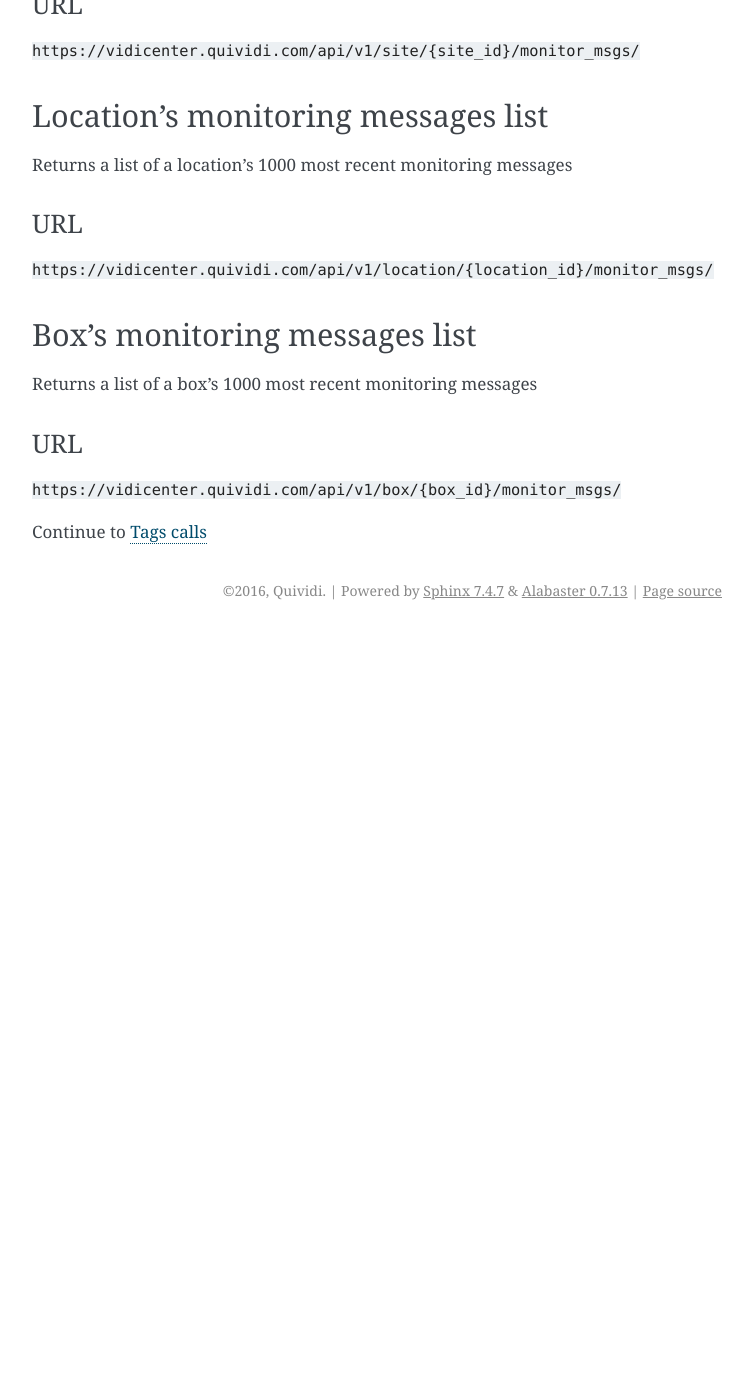
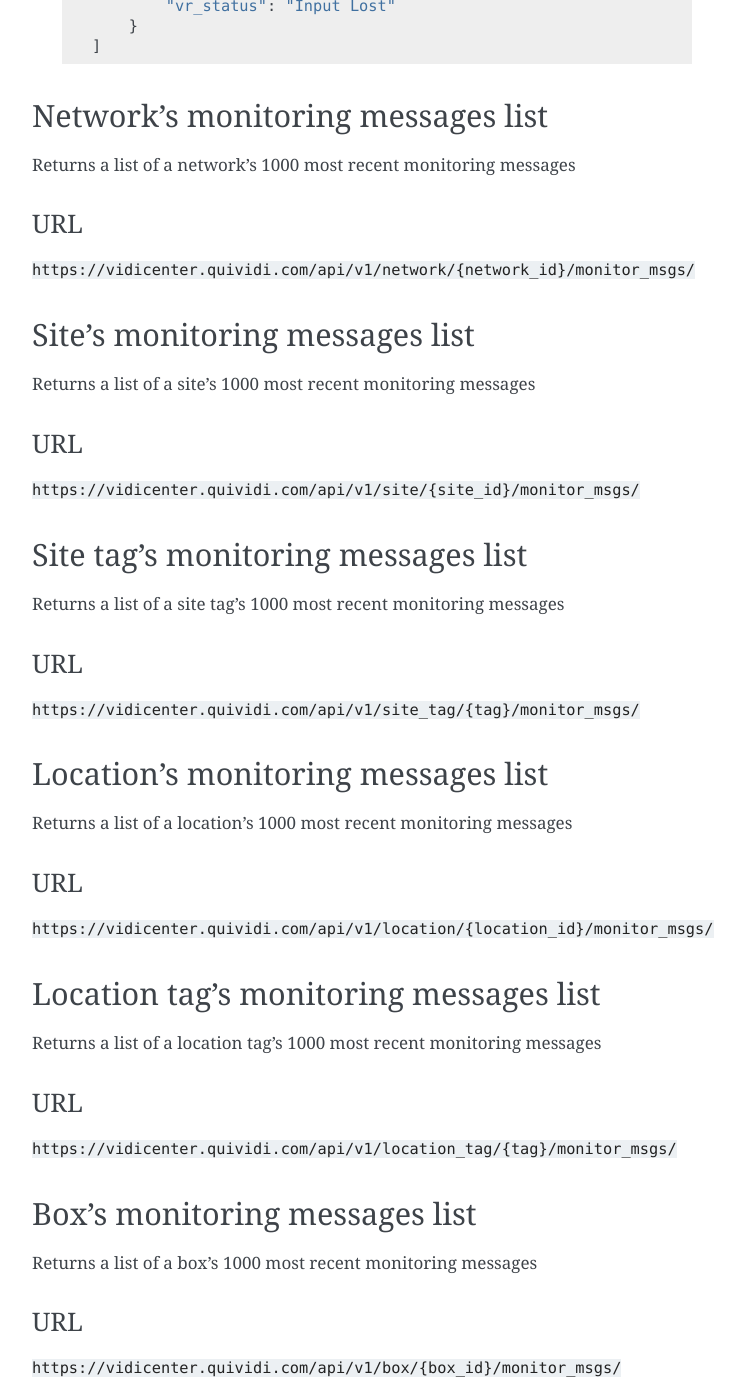
Before and after one commit to quividi/vidicenter-api-documentation, a Sphinx documentation site: the page built from docs/source/status.rst, in a window 1280 px wide and 1400 px high, scrolled down 3952 px. Shown: the whole window, without its empty margins (388-1141 px from the left). Built offline with Sphinx 7.4.7, drawn with Linux system fonts in a browser that asks for light colours; before the commit the page ends 4582 px from its top, so only the background shows below that; some of the changed text lies outside the part shown.

Commit message:
Evol [#132909253] Added status tags api endpoints documentation

```diff
--- a/docs/source/status.rst
+++ b/docs/source/status.rst
@@ -113,6 +113,17 @@
 ``https://vidicenter.quividi.com/api/v1/site/{site_id}/alerts/``
 
 
+Site tag's alerts list
+######################
+
+Returns a list of a site tag's 1000 most recent alerts
+
+URL
+---
+
+``https://vidicenter.quividi.com/api/v1/site_tag/{tag}/alerts/``
+
+
 Location's alerts list
 ######################
 
@@ -122,6 +133,17 @@
 ---
 
 ``https://vidicenter.quividi.com/api/v1/location/{location_id}/alerts/``
+
+
+Location tag's alerts list
+##########################
+
+Returns a list of a location tag's 1000 most recent alerts
+
+URL
+---
+
+``https://vidicenter.quividi.com/api/v1/location_tag/{tag}/alerts/``
 
 
 Box's alerts list
@@ -199,6 +221,17 @@
 ``https://vidicenter.quividi.com/api/v1/site/{site_id}/monitor_msgs/``
 
 
+Site tag's monitoring messages list
+###################################
+
+Returns a list of a site tag's 1000 most recent monitoring messages
+
+URL
+---
+
+``https://vidicenter.quividi.com/api/v1/site_tag/{tag}/monitor_msgs/``
+
+
 Location's monitoring messages list
 ###################################
 
@@ -208,6 +241,17 @@
 ---
 
 ``https://vidicenter.quividi.com/api/v1/location/{location_id}/monitor_msgs/``
+
+
+Location tag's monitoring messages list
+#######################################
+
+Returns a list of a location tag's 1000 most recent monitoring messages
+
+URL
+---
+
+``https://vidicenter.quividi.com/api/v1/location_tag/{tag}/monitor_msgs/``
 
 
 Box's monitoring messages list
```
